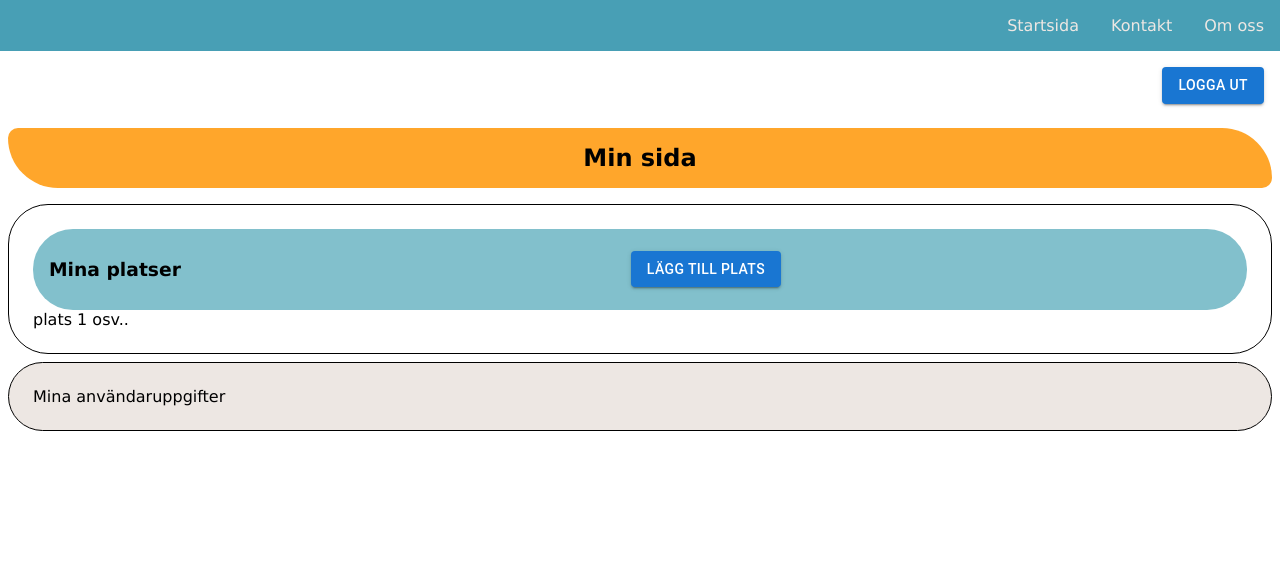
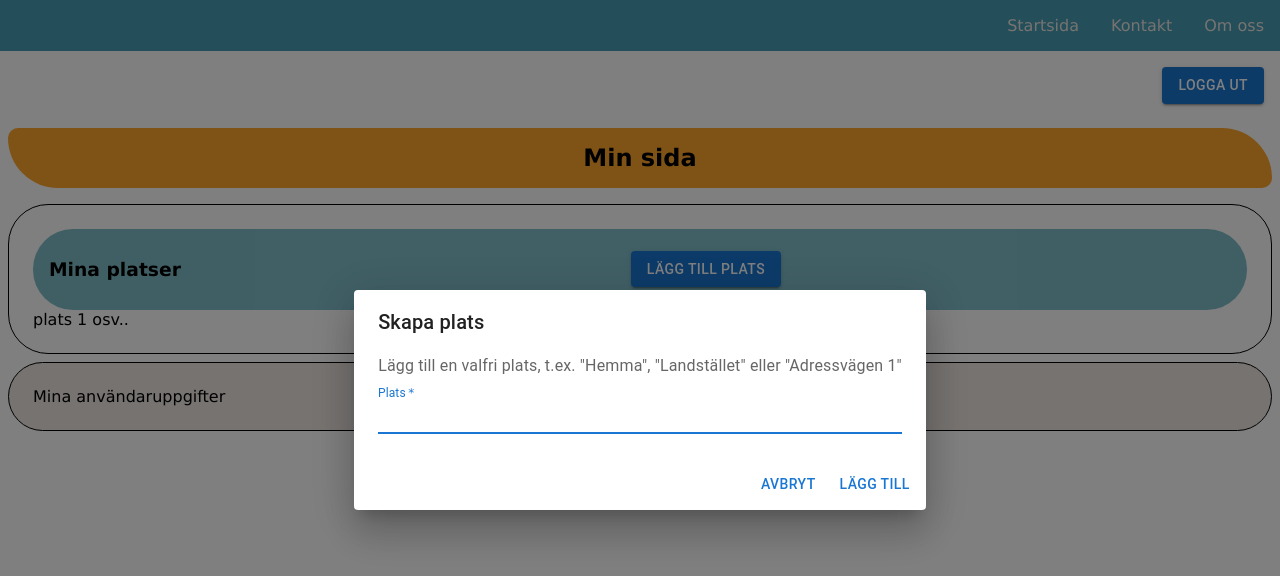
Before and after one commit to indigobluw/vhvh-frontend, a Next.js app: page /myPage in a window 1280 px wide. Both pictures are taken after a click on the button "LÄGG TILL PLATS". Shown: the top 576 px of the page. Built offline with nearby package versions, Linux system fonts and the light colour scheme.

Commit message:
PAIR PROGRAMMING, Users can now add Places

```diff
--- a/src/components/AddPlaceButton/AddPlaceButton.js
+++ b/src/components/AddPlaceButton/AddPlaceButton.js
@@ -1,18 +1,96 @@
 import styles from "src/components/AddPlaceButton/AddPlaceButton.module.scss";
 import { useRouter } from "next/router";
 import Button from "@mui/material/Button";
+import TextField from "@mui/material/TextField";
+import Dialog from "@mui/material/Dialog";
+import DialogActions from "@mui/material/DialogActions";
+import DialogContent from "@mui/material/DialogContent";
+import DialogContentText from "@mui/material/DialogContentText";
+import DialogTitle from "@mui/material/DialogTitle";
+import { useState } from "react";
 
-export default function LogoutButton() {
+export default function AddPlaceButton() {
+  const [open, setOpen] = useState(false);
+  const [placeName, setPlaceName] = useState("");
+
+  const handleClickOpen = () => {
+    setOpen(true);
+  };
+
+  const handleClose = () => {
+    setOpen(false);
+  };
+
+  function handleAddPlace(e) {
+    e.preventDefault();
+
+    const userId = localStorage.getItem("userId");
+    const url = `http://localhost:8080/api/createplace/${userId}`;
+
+    const headers = new Headers();
+    headers.append("Content-Type", "application/json");
+
+    const payload = JSON.stringify({
+      placeName: placeName,
+    });
+
+    const requestOptions = {
+      method: "POST",
+      headers: headers,
+      body: payload,
+      redirect: "follow",
+    };
+
+    fetch(url, requestOptions)
+      .then((response) => {
+        if (response.status === 201) {
+          console.log("Du har skapat en plats");
+          setOpen(false);
+          return response.json();
+        } else {
+          setOpen(true);
+          console.log("Oj! Något gick fel!");
+          throw new Error("Gick inte att skapa en plats");
+        }
+      })
+      .catch((error) => console.log("error", error));
+  }
+
   return (
     <div>
       <Button
         variant="contained"
         type="submit"
         className={styles.button}
-        //onClick={() => sendAddPlaceRequest()}
+        onClick={() => handleClickOpen()}
       >
         Lägg till plats
       </Button>
+      <Dialog open={open} onClose={handleClose}>
+        <DialogTitle>Skapa plats</DialogTitle>
+        <DialogContent>
+          <DialogContentText>
+            Lägg till en valfri plats, t.ex. "Hemma", "Landstället" eller
+            "Adressvägen 1"
+          </DialogContentText>
+          <TextField
+            onChange={(e) => setPlaceName(e.target.value)}
+            value={placeName}
+            autoFocus
+            margin="dense"
+            id="name"
+            label="Plats"
+            type="text"
+            fullWidth
+            variant="standard"
+            required
+          />
+        </DialogContent>
+        <DialogActions>
+          <Button onClick={handleClose}>Avbryt</Button>
+          <Button onClick={handleAddPlace}>Lägg till</Button>
+        </DialogActions>
+      </Dialog>
     </div>
   );
 }
```
